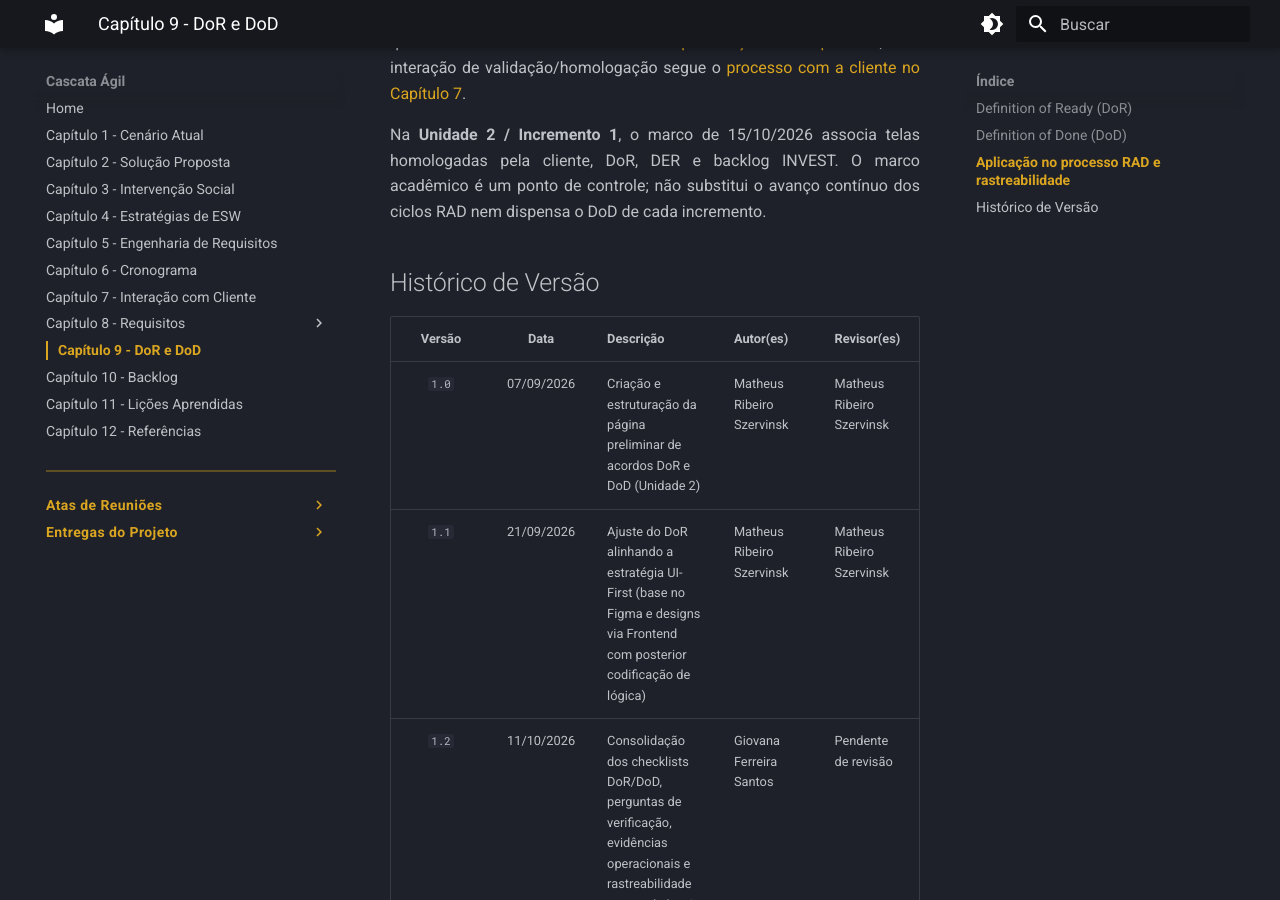
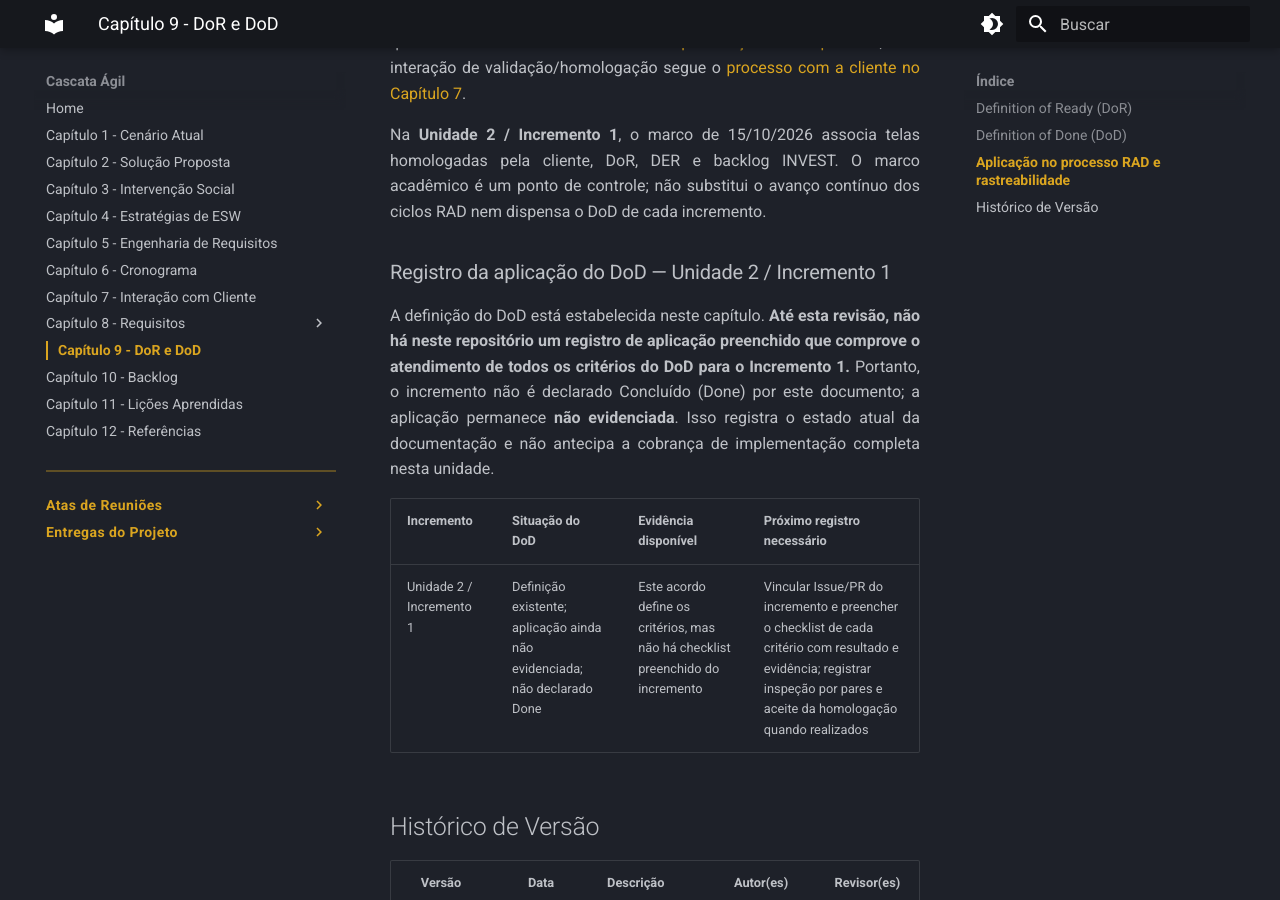
Before and after one commit to mdsreq-fga-unb/REQ-2026.2-T01-DUOC-Finance, an MkDocs documentation site: the page built from docs/dor-dod/index.md, in a window 1280 px wide and 900 px high, scrolled down 6140 px. Built offline with MkDocs 1.6.1 and Material for MkDocs 9.7.7, drawn with Linux system fonts in a browser that asks for light colours; some of the changed text lies outside the part shown.

Commit message:
docs/registra situacao do DoD no incremento 1

```diff
--- a/docs/dor-dod/index.md
+++ b/docs/dor-dod/index.md
@@ -81,6 +81,14 @@ O acordo complementa as fases e a adaptação do processo **RAD** descritas no [
 
 Na **Unidade 2 / Incremento 1**, o marco de 15/10/2026 associa telas homologadas pela cliente, DoR, DER e backlog INVEST. O marco acadêmico é um ponto de controle; não substitui o avanço contínuo dos ciclos RAD nem dispensa o DoD de cada incremento.
 
+### Registro da aplicação do DoD — Unidade 2 / Incremento 1
+
+A definição do DoD está estabelecida neste capítulo. **Até esta revisão, não há neste repositório um registro de aplicação preenchido que comprove o atendimento de todos os critérios do DoD para o Incremento 1.** Portanto, o incremento não é declarado Concluído (Done) por este documento; a aplicação permanece **não evidenciada**. Isso registra o estado atual da documentação e não antecipa a cobrança de implementação completa nesta unidade.
+
+| Incremento | Situação do DoD | Evidência disponível | Próximo registro necessário |
+| :--- | :--- | :--- | :--- |
+| Unidade 2 / Incremento 1 | Definição existente; aplicação ainda não evidenciada; não declarado Done | Este acordo define os critérios, mas não há checklist preenchido do incremento | Vincular Issue/PR do incremento e preencher o checklist de cada critério com resultado e evidência; registrar inspeção por pares e aceite da homologação quando realizados |
+
 ## Histórico de Versão
 
 | Versão | Data | Descrição | Autor(es) | Revisor(es) |
@@ -93,3 +101,4 @@ Na **Unidade 2 / Incremento 1**, o marco de 15/10/2026 associa telas homologadas
 | `1.5` | 13/10/2026 | Auditoria de governança metodológica: inclusão de contrato de dados preliminar e critérios objetivos de aceitação no DoR; formalização de checklists de inspeção baseados no método de Fagan no DoD. | Matheus Ribeiro Szervinsk | Eric Araújo |
 | `1.8` | 28/10/2026 | Esclarecimento do estado representado por Done: exige homologação aceita e não implica publicação em produção. | Giovana Ferreira| Pendente de revisão |
 | `1.9` | 28/10/2026 | Definição de procedimento viável de inspeção por pares inspirado em Fagan e do registro comprobatório no PR. | Giovana Ferreira | Pendente de revisão |
+| `2.0` | 28/10/2026 | Registro de que o DoD está definido, mas sua aplicação no Incremento 1 ainda não está evidenciada. | Giovana Ferreira | Pendente de revisão |
```
